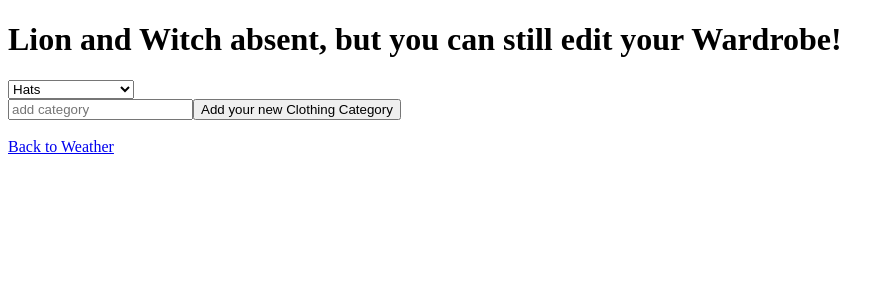
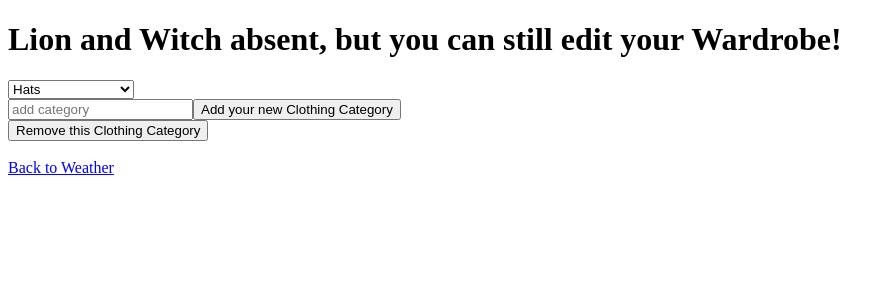
Before and after one commit to MistahBigB/React-Jacket, a React (Create React App) app: page /wardrobe in a window 1280 px wide. Shown: the top 300 px of the page, without its empty margins (0-894 px from the left). Built offline with nearby package versions, Linux system fonts and the light colour scheme.

Commit message:
README.md

```diff
--- a/src/components/forecast/Wardrobe.js
+++ b/src/components/forecast/Wardrobe.js
@@ -15,9 +15,7 @@ export default class Wardrobe extends Component {
                 { id: '5', article: 'Accessories' },
             ]
         }
-        // const removeValue = () => {
 
-        // }
     }
 
     render(){
@@ -30,17 +28,34 @@ export default class Wardrobe extends Component {
 
             newOption.appendChild(newOptionVal);
             select.appendChild(newOption, select.lastChild)
+            console.log(this.articles)
+        }
+
+        const removeValue = (index) => {
+            const copyArticles = Object.assign([], this.state.articles)
+            //deletes the item at the top of the select
+            // need to ensure that the item selected is deleted
+            copyArticles.splice(index, 1)
+            this.setState({
+                articles : copyArticles
+            })
+        }
+
+        const selectArticle = (e) => {
+            console.log(this.ref.articleSelector.value)
         }
 
         return (
             <>
             <h1>Lion and Witch absent, but you can still edit your Wardrobe!</h1>
 
-            <select id='select'>
+            <select ref='articleSelector' id='select' onChange={(e) => {selectArticle()}}>
                 {this.state.articles.map(article => (
                     <option
                         key={article.id}
-                        value={article.article}>
+                        value={article.article}
+                        // delete={removeValue.bind(article.id)}
+                        >
                         {article.article}
                     </option>
                 ))}
@@ -49,7 +64,10 @@ export default class Wardrobe extends Component {
             <div className='add-article'>
                 <input className='add-article' id='add' type='text' placeholder='add category'></input>
                 <button onClick={() => addValue()}>Add your new Clothing Category</button>
-            {/* onSubmit={() => addArticle.add(option)} */}
+            </div>
+            <div className='remove-article'>
+
+            <button onClick={() => removeValue()}>Remove this Clothing Category</button>
             </div>
 
         {/* <form onSubmit={handleSubmit(onSubmit)}>
```
